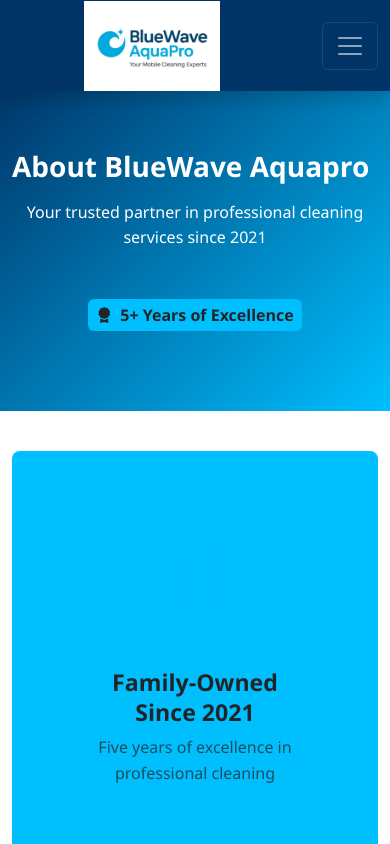
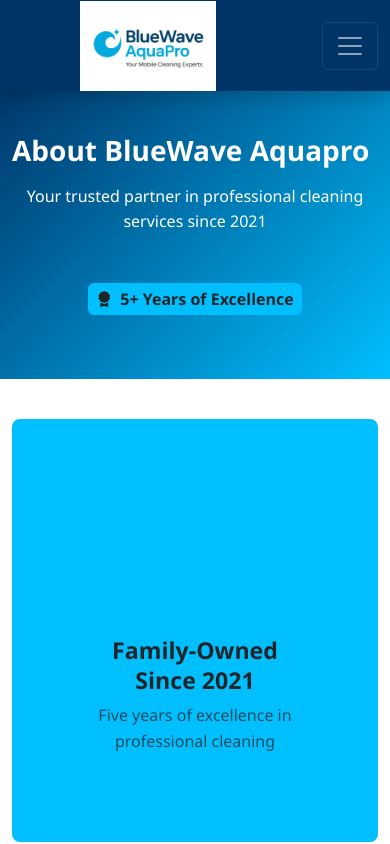
Before and after one commit to Morrisngugi/BlueWave-Aquapro, a plain HTML site: page about.html in a window 390 px wide. Shown: the top 844 px of the page. Drawn offline with nearby package versions, Linux system fonts and the light colour scheme.

Commit message:
Adjust navbar brand positioning and reduce page header padding for improved mobile layout

```diff
--- a/css/style.css
+++ b/css/style.css
@@ -403,10 +403,20 @@ body {
         padding-top: 70px;
     }
 
+    /* Push logo to the left on mobile with small margin */
+    .navbar-brand {
+        margin-left: 0.5rem;
+        padding-left: 0;
+    }
+
+    .navbar .container {
+        padding-left: 0;
+    }
+
     /* Increase page header padding for better visibility on small screens */
     .page-header {
-        padding-top: 5rem !important;
-        padding-bottom: 5rem !important;
+        padding-top: 4rem !important;
+        padding-bottom: 4rem !important;
     }
 
     /* Remove centering from page-header first row on small devices */
```
